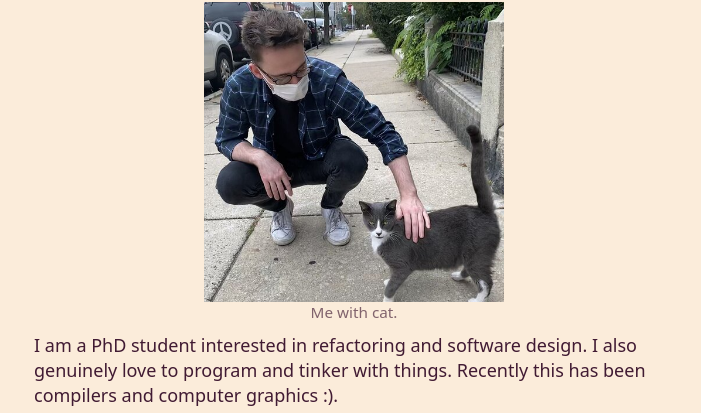
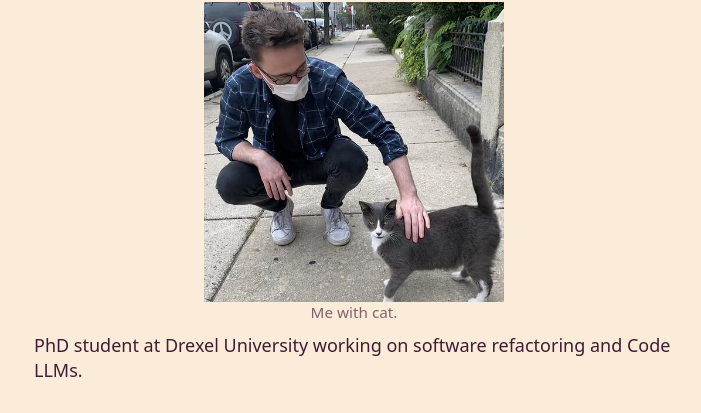
Before and after one commit to jlefever/jlefever.github.io, a plain HTML site: page index.html in a window 1280 px wide. Shown: the part 192-605 px from the top of the page, without its empty margins (286-987 px from the left). Drawn offline with Linux system fonts and the light colour scheme.

Commit message:
Update index.html

```diff
--- a/index.html
+++ b/index.html
@@ -21,8 +21,7 @@
                 <figure><img src="me.jpg" style="max-width: 300px" alt="Kitty">
                     <figcaption style="text-align: center">Me with cat.</figcaption>
                 </figure>
-                <p>I am a PhD student interested in refactoring and software design. I also genuinely love to program
-                    and tinker with things. Recently this has been compilers and computer graphics :).</p>
+                <p>PhD student at Drexel University working on software refactoring and Code LLMs.</p>
             </section>
             <section>
                 <h2>Links</h2>
```
